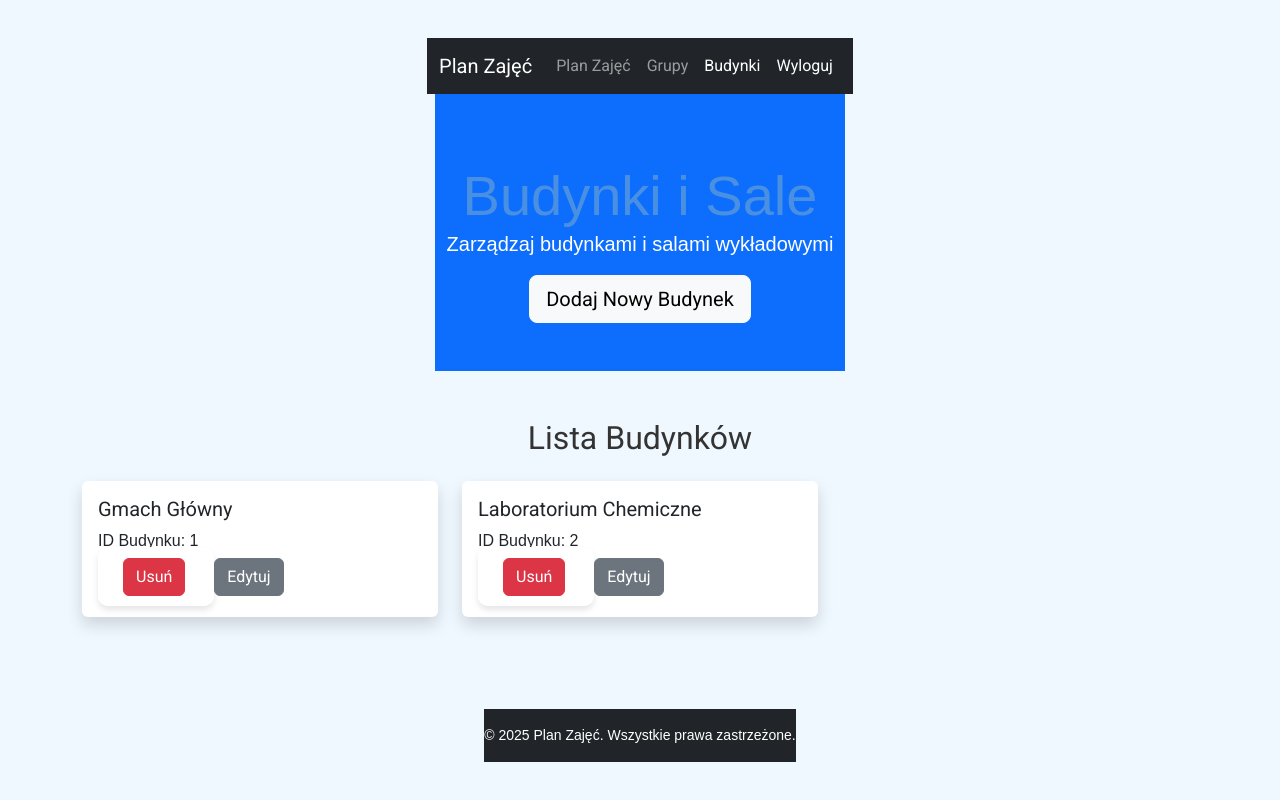
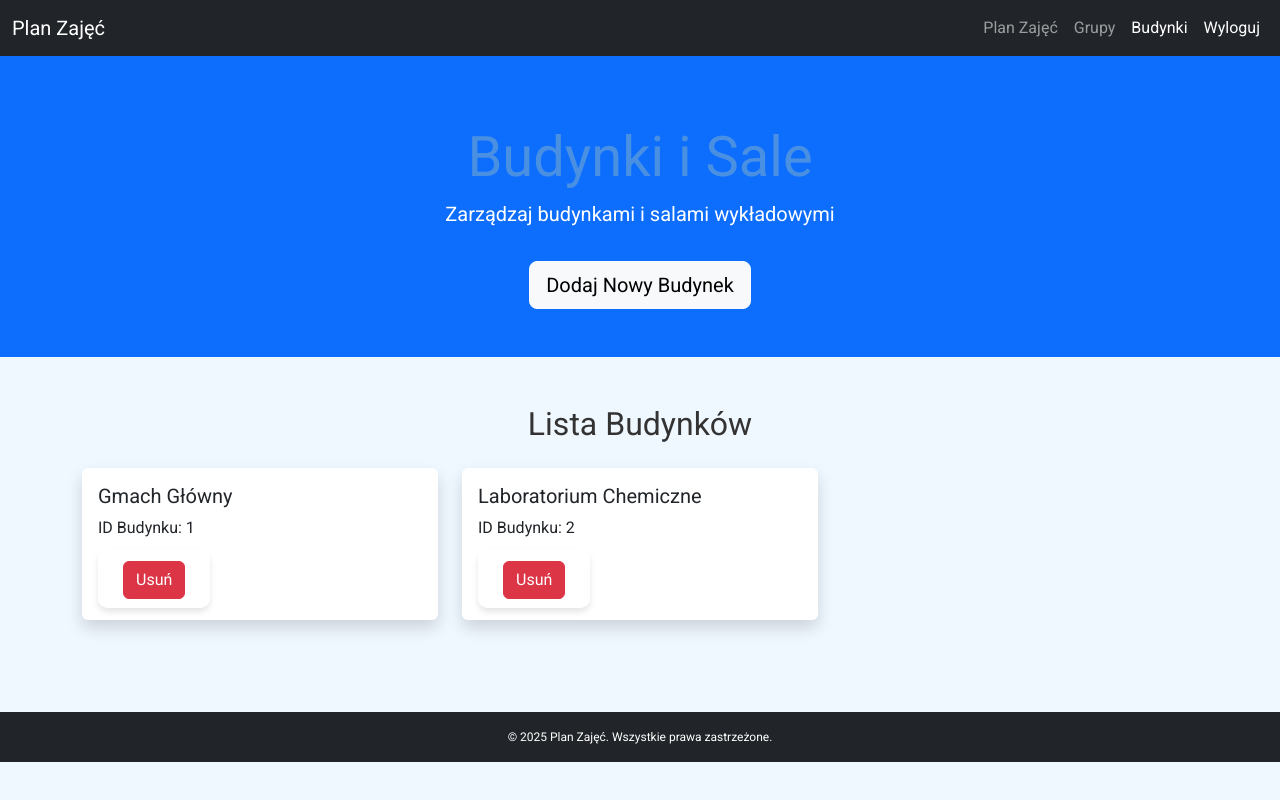
Before and after one commit to Jolaenes/plan-zajec, a Flask app: page /buildings-page in a window 1280 px wide. Run offline with Flask 3, Linux system fonts and the light colour scheme.

Commit message:
poprawka wyglądu

```diff
--- a/plan_zajec/app/static/styles.css
+++ b/plan_zajec/app/static/styles.css
@@ -1,9 +1,21 @@
+/* Resetowanie marginesów i paddingów dla wszystkich elementów */
+* {
+    margin: 0;
+    padding: 0;
+    box-sizing: border-box; /* Zapewnia, że paddingi i marginesy nie wpływają na szerokość elementu */
+}
+
 /* Styl dla całego ciała strony */
 body {
     background-color: #9bc3ec; /* Błękitne tło */
     font-family: Arial, sans-serif; /* Styl czcionki */
     margin: 0;
     padding: 0;
+    display: flex;
+    flex-direction: column;
+    justify-content: flex-start; /* Wyrównanie do góry */
+    align-items: center;
+    min-height: 100vh; /* Pełna wysokość */
 }
 
 /* Styl dla nagłówków */
@@ -46,22 +58,21 @@ button {
 button:hover {
     background-color: #c198da; /* Fioletowy kolor po najechaniu myszą */
 }
-/* Resetowanie stylów */
-body, h1, label, p {
+
+/* Styl dla header i footer */
+header, footer {
     margin: 0;
     padding: 0;
-    font-family: Arial, sans-serif;
 }
 
-body {
-    background-color: #f9f9f9;
-    display: flex;
-    flex-direction: column;
-    justify-content: center;
-    align-items: center;
-    height: 100vh;
+footer {
+    margin-top: 20px;
+    text-align: center;
+    font-size: 12px;
+    color: #666;
 }
 
+/* Login box */
 .login-box {
     background-color: #fff;
     border: 1px solid #ccc;
@@ -117,12 +128,6 @@ body {
     margin-top: 10px;
 }
 
-footer {
-    margin-top: 20px;
-    text-align: center;
-    font-size: 12px;
-    color: #666;
-}
 /* Stylizacja ogólna */
 body {
     background-color: #f0f8ff;
@@ -218,6 +223,7 @@ a:hover {
 button {
     margin: 5px;
 }
+
 /* Dodaj odstępy między polami formularza */
 form label {
     margin-top: 10px;
@@ -238,10 +244,8 @@ a {
 a:hover {
     text-decoration: underline;
 }
-body {
-    font-family: Arial, sans-serif;
-}
 
+/* Dodatkowe efekty na kartach */
 .card {
     transition: transform 0.3s ease;
 }
@@ -249,7 +253,3 @@ body {
 .card:hover {
     transform: scale(1.05);
 }
-
-footer {
-    font-size: 14px;
-}
--- a/plan_zajec/app/templates/buildings.html
+++ b/plan_zajec/app/templates/buildings.html
@@ -11,7 +11,7 @@
     <link rel="stylesheet" href="{{ url_for('static', filename='styles.css') }}">
 </head>
 <body style="font-family: 'Roboto', sans-serif;">
-    <nav class="navbar navbar-expand-lg navbar-dark bg-dark">
+    <nav class="navbar navbar-expand-lg navbar-dark bg-dark w-100">
         <div class="container-fluid">
             <a class="navbar-brand" href="/">Plan Zajęć</a>
             <button class="navbar-toggler" type="button" data-bs-toggle="collapse" data-bs-target="#navbarNav" aria-controls="navbarNav" aria-expanded="false" aria-label="Toggle navigation">
@@ -36,7 +36,7 @@
         </div>
     </nav>
 
-    <header class="bg-primary text-white text-center py-5">
+    <header class="bg-primary text-white text-center py-5 w-100">
         <div class="container">
             <h1 class="display-4">Budynki i Sale</h1>
             <p class="lead">Zarządzaj budynkami i salami wykładowymi</p>
@@ -57,7 +57,7 @@
     <button class="btn btn-danger">Usuń</button>
 </form>
 
-                        <a href="#" class="btn btn-secondary">Edytuj</a>
+
                     </div>
                 </div>
             </div>
@@ -65,7 +65,7 @@
         </div>
     </main>
 
-    <footer class="bg-dark text-white text-center py-3">
+    <footer class="bg-dark text-white text-center py-3 w-100">
         <p class="mb-0">&copy; 2025 Plan Zajęć. Wszystkie prawa zastrzeżone.</p>
     </footer>
 
```
Also changed, not shown: plan_zajec/app/templates/groups.html (+9 -7 lines), plan_zajec/app/templates/index.html (+4 -4 lines).
